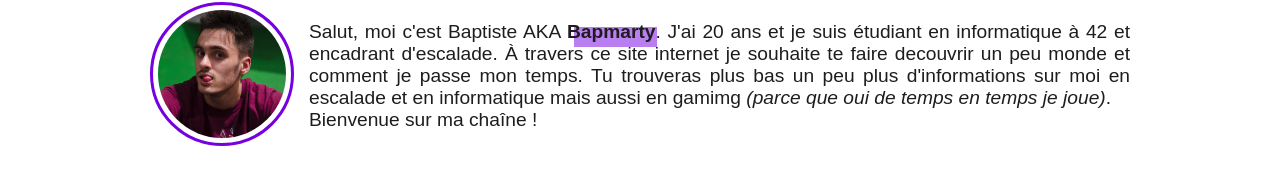
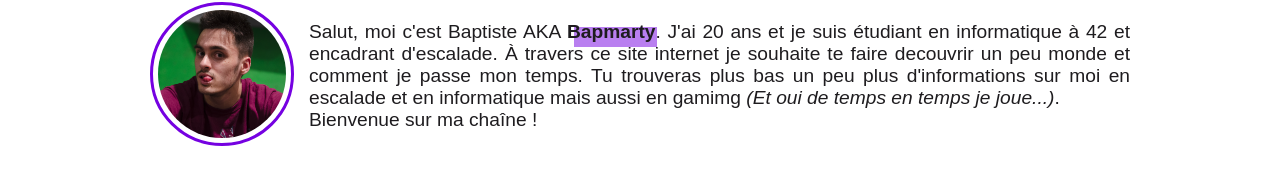
Before and after one commit to bapmarty/webtv, a React (Create React App) app in the folder app/: page /info in a window 1280 px wide. Shown: the part 112-289 px from the top of the page. Built offline with nearby package versions, Linux system fonts and the light colour scheme; no server answers; a web font is replaced by a local one.

Commit message:
:pencil2: Fix typo in informations

```diff
--- a/app/src/components/Informations.js
+++ b/app/src/components/Informations.js
@@ -13,7 +13,7 @@ const Informations = () => {
           <p className="text">
             Salut, moi c'est Baptiste AKA <span className="surligned">Bapmarty</span>. J'ai 20 ans et je suis étudiant en informatique à 42 et encadrant d'escalade.
             À travers ce site internet je souhaite te faire decouvrir un peu monde et comment je passe mon temps.
-            Tu trouveras plus bas un peu plus d'informations sur moi en escalade et en informatique mais aussi en gamimg <span className="italic">(parce que oui de temps en temps je joue)</span>.
+            Tu trouveras plus bas un peu plus d'informations sur moi en escalade et en informatique mais aussi en gamimg <span className="italic">(Et oui de temps en temps je joue...)</span>.
             <br />Bienvenue sur ma chaîne !
           </p>
         </div>
```
